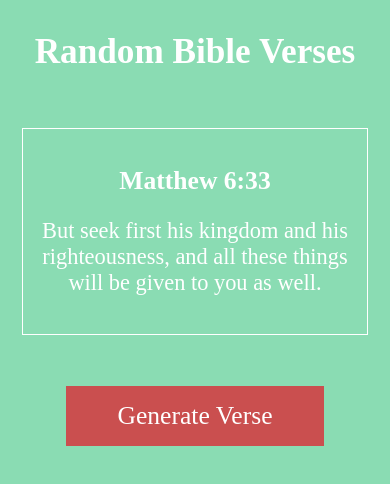
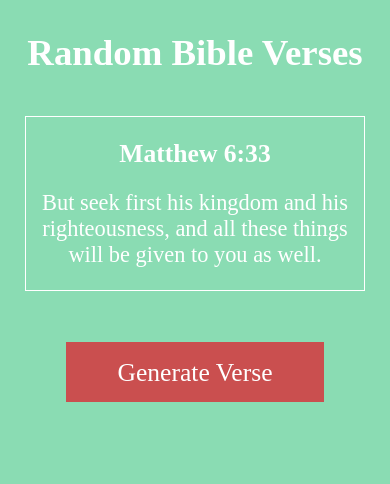
Before and after one commit to TechRenT/random-verses, a plain HTML site: page index.html in a window 390 px wide. Drawn offline with Linux system fonts and the light colour scheme.

Commit message:
Adjust margins and paddings for mobile

```diff
--- a/css/main.css
+++ b/css/main.css
@@ -10,7 +10,8 @@ header {
 
 h1 {
   margin-top: 0;
-  font-size: 2.2em;
+  margin-bottom: 10px;
+  font-size: 2.3em;
 }
 
 h2 {
@@ -29,7 +30,7 @@ button {
   border: 1px solid #fff;
   width: 80%;
   margin: 0 auto;
-  padding: 1em 1em;
+  padding: 0 .8em;
 }
 
 /* Button Styling */
```
